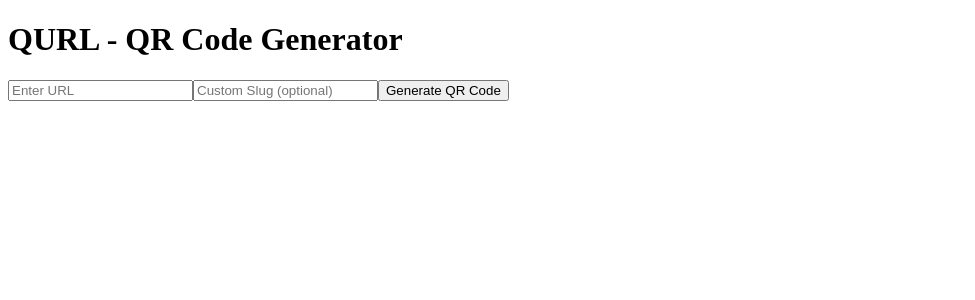
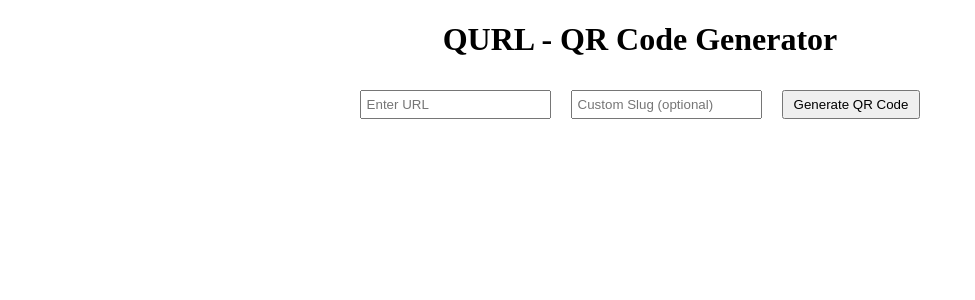
Before and after one commit to Its4Nik/QURL, a React (Create React App) app in the folder frontend/: page / in a window 1280 px wide. Shown: the top 300 px of the page, without its empty margins (0-975 px from the left). Built offline with nearby package versions, Linux system fonts and the light colour scheme; the HTML template or start-up script is replaced by a standard one.

Commit message:
Added index.html and more

```diff
--- /dev/null
+++ b/frontend/public/index.html
@@ -0,0 +1,11 @@
+<!DOCTYPE html>
+<html lang="en">
+  <head>
+    <meta charset="UTF-8" />
+    <meta name="viewport" content="width=device-width, initial-scale=1.0" />
+    <title>QURL - QR Code Generator</title>
+  </head>
+  <body>
+    <div id="root"></div>
+  </body>
+</html>
--- /dev/null
+++ b/frontend/src/App.css
@@ -0,0 +1,13 @@
+.App {
+    text-align: center;
+}
+
+.App input {
+    margin: 10px;
+    padding: 5px;
+}
+
+.App button {
+    padding: 5px 10px;
+    margin: 10px;
+}
--- a/frontend/src/App.js
+++ b/frontend/src/App.js
@@ -1,5 +1,6 @@
 import React, { useState } from 'react';
 import axios from 'axios';
+import './App.css';
 
 function App() {
   const [url, setUrl] = useState('');
--- /dev/null
+++ b/frontend/src/index.js
@@ -0,0 +1,10 @@
+import React from 'react';
+import ReactDOM from 'react-dom';
+import App from './App';
+
+ReactDOM.render(
+  <React.StrictMode>
+    <App />
+  </React.StrictMode>,
+  document.getElementById('root')
+);
```
